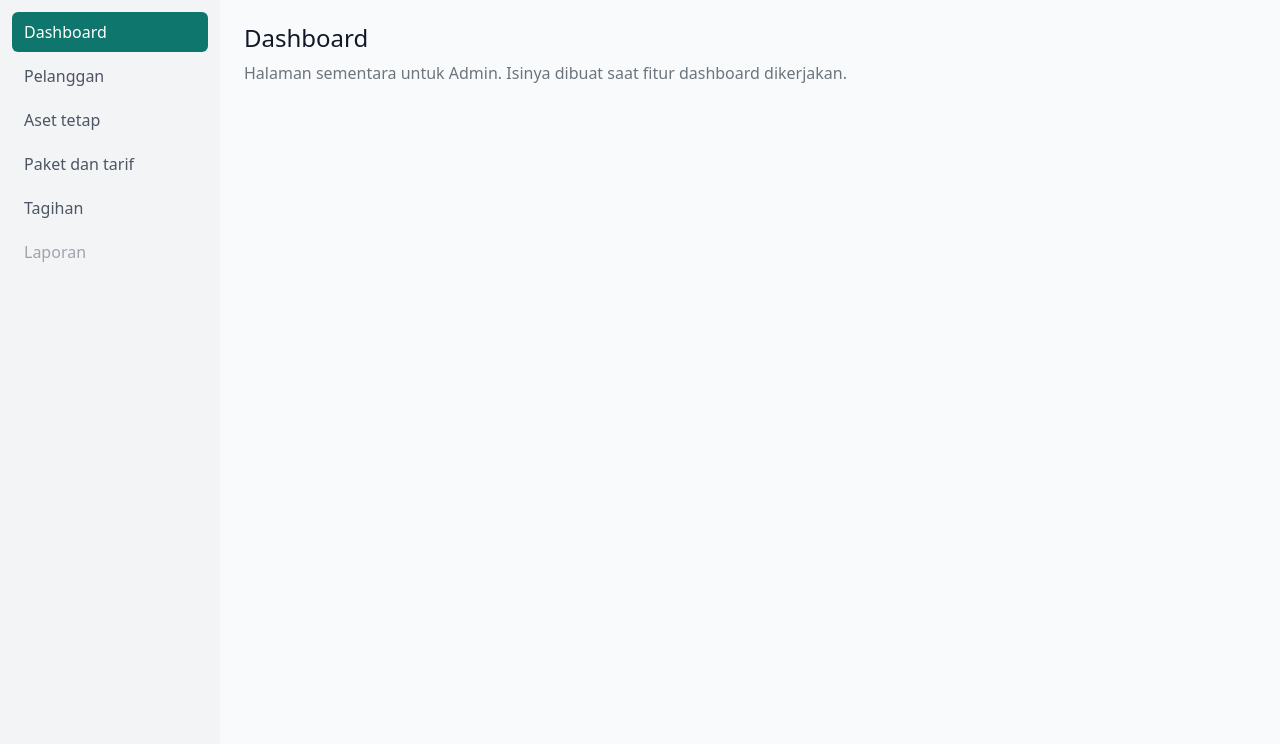
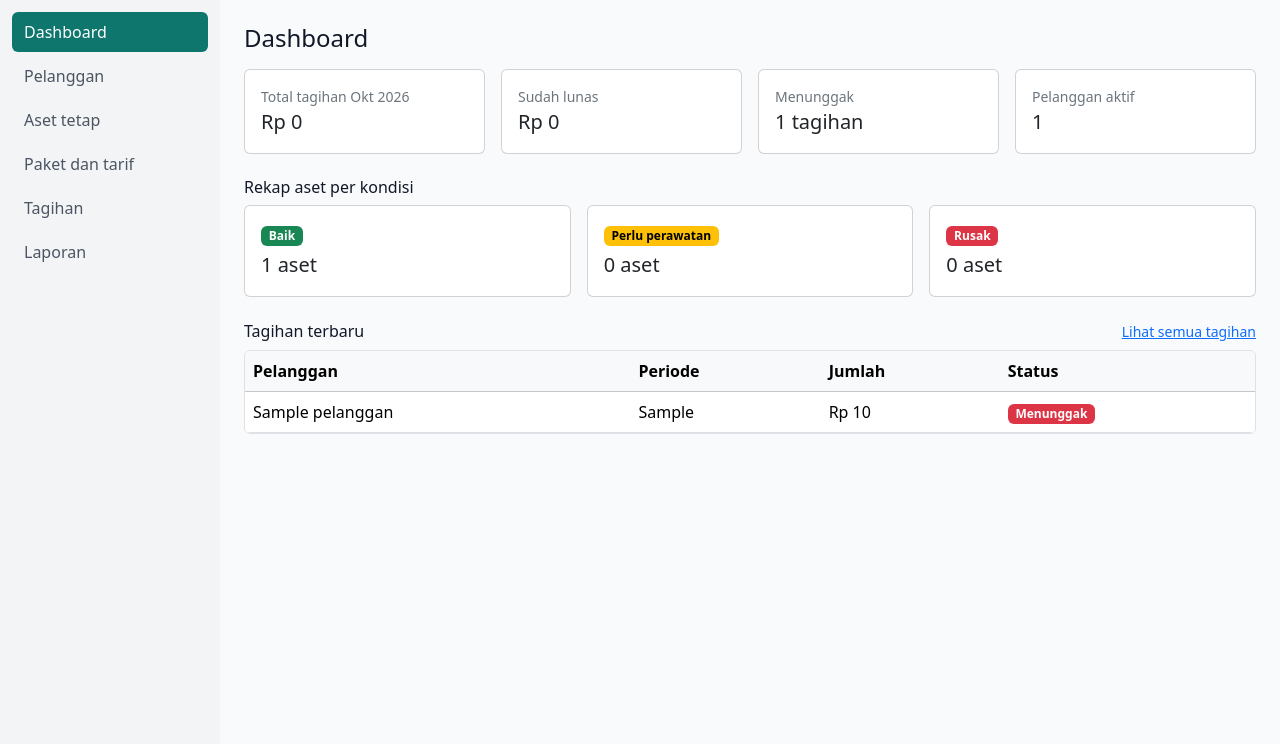
Before and after one commit to mfjrstwn/projek-tagihan-berkala-katering-asrama-sekolah-kantor-kelompok-4-impl, a Django app: page /dashboard/ in a window 1280 px wide. Shown: the part 56-800 px from the top of the page. Run offline with Django 5.2, Linux system fonts and the light colour scheme; a user stored in the database is signed in; tables that the repository leaves empty hold one stand-in row (values such as "Sample post").

Commit message:
laporan: dashboard, rekap aset, laporan; pelanggan: pencarian dan filter

```diff
--- a/akun/urls.py
+++ b/akun/urls.py
@@ -9,5 +9,4 @@ urlpatterns = [
     path("", views.beranda, name="beranda"),
     path("masuk/", views.MasukView.as_view(), name="masuk"),
     path("keluar/", auth_views.LogoutView.as_view(), name="keluar"),
-    path("dashboard/", views.DashboardSementara.as_view(), name="dashboard"),
 ]
--- a/akun/views.py
+++ b/akun/views.py
@@ -1,9 +1,7 @@
 from django.contrib.auth.decorators import login_required
 from django.contrib.auth.views import LoginView
 from django.shortcuts import redirect
-from django.views.generic import TemplateView
 
-from .akses import AdminRequiredMixin
 from .forms import FormMasuk
 
 
@@ -17,10 +15,5 @@ class MasukView(LoginView):
 def beranda(request):
     """Mengarahkan pengguna ke halaman awal sesuai perannya."""
     if request.user.adalah_admin():
-        return redirect("akun:dashboard")
+        return redirect("laporan:dashboard")
     return redirect("tagihan:saya")
-
-
-# Halaman sementara untuk Admin. Diganti saat fitur dashboard dikerjakan.
-class DashboardSementara(AdminRequiredMixin, TemplateView):
-    template_name = "halaman/dashboard_sementara.html"
--- a/config/settings.py
+++ b/config/settings.py
@@ -37,7 +37,7 @@ INSTALLED_APPS = [
     'django.contrib.sessions',
     'django.contrib.messages',
     'django.contrib.staticfiles',
-    "akun", "paket", "pelanggan", "aset", "tagihan",
+    'akun', 'paket', 'pelanggan', 'aset', 'tagihan','laporan',
 ]
 
 MIDDLEWARE = [
--- a/config/urls.py
+++ b/config/urls.py
@@ -8,4 +8,5 @@ urlpatterns = [
     path("", include("paket.urls")),
     path("", include("aset.urls")),
     path("", include("tagihan.urls")),
+    path("", include("laporan.urls")),
 ]
--- /dev/null
+++ b/laporan/apps.py
@@ -0,0 +1,6 @@
+from django.apps import AppConfig
+
+
+class LaporanConfig(AppConfig):
+    default_auto_field = "django.db.models.BigAutoField"
+    name = "laporan"
--- /dev/null
+++ b/laporan/urls.py
@@ -0,0 +1,10 @@
+from django.urls import path
+
+from . import views
+
+app_name = "laporan"
+
+urlpatterns = [
+    path("dashboard/", views.DashboardView.as_view(), name="dashboard"),
+    path("laporan/", views.LaporanView.as_view(), name="laporan"),
+]
--- /dev/null
+++ b/laporan/views.py
@@ -0,0 +1,111 @@
+from decimal import Decimal
+
+from django.db.models import Count, Q, Sum
+from django.views.generic import TemplateView
+
+from akun.akses import AdminRequiredMixin
+from aset.models import Aset
+from pelanggan.models import Pelanggan
+from tagihan import layanan
+from tagihan.models import Tagihan
+
+
+def _nol(nilai):
+    return nilai or Decimal("0")
+
+
+class DashboardView(AdminRequiredMixin, TemplateView):
+    """Ringkasan tagihan bulan ini, tunggakan, pelanggan aktif, dan rekap aset (FR-19, FR-20)."""
+
+    template_name = "laporan/dashboard.html"
+
+    def get_context_data(self, **kwargs):
+        ctx = super().get_context_data(**kwargs)
+        Tagihan.cek_tunggakan()  # agar jumlah tunggakan selalu terbaru
+        periode = layanan.periode_sekarang()
+        bulan_ini = Tagihan.objects.filter(periode=periode)
+        ctx.update(
+            periode=periode,
+            total_tagihan=_nol(bulan_ini.aggregate(t=Sum("jumlah"))["t"]),
+            total_lunas=_nol(
+                bulan_ini.filter(status=Tagihan.Status.LUNAS).aggregate(t=Sum("jumlah"))["t"]
+            ),
+            jumlah_menunggak=Tagihan.objects.filter(
+                status=Tagihan.Status.MENUNGGAK
+            ).count(),
+            pelanggan_aktif=Pelanggan.objects.filter(
+                status=Pelanggan.Status.AKTIF
+            ).count(),
+            rekap_aset=[
+                (nilai, Aset.objects.filter(kondisi=nilai).count())
+                for nilai, _ in Aset.Kondisi.choices
+            ],
+            tagihan_terbaru=Tagihan.objects.select_related(
+                "langganan__pelanggan"
+            ).order_by("-id")[:5],
+        )
+        return ctx
+
+
+class LaporanView(AdminRequiredMixin, TemplateView):
+    """Rekap tagihan per periode dan per segmen (FR-21)."""
+
+    template_name = "laporan/laporan.html"
+
+    def get_context_data(self, **kwargs):
+        ctx = super().get_context_data(**kwargs)
+        Tagihan.cek_tunggakan()
+
+        periode = self.request.GET.get("periode") or layanan.periode_sekarang()
+        try:
+            layanan.periksa_periode(periode)
+        except ValueError:
+            periode = layanan.periode_sekarang()
+        segmen = self.request.GET.get("segmen", "")
+        if segmen not in Pelanggan.Segmen.values:
+            segmen = ""
+
+        qs = Tagihan.objects.filter(periode=periode)
+        if segmen:
+            qs = qs.filter(langganan__pelanggan__segmen=segmen)
+        S = Tagihan.Status
+        data = (
+            qs.order_by()
+            .values("langganan__pelanggan__segmen")
+            .annotate(
+                n_tagihan=Count("id"),
+                nominal_total=Sum("jumlah"),
+                nominal_lunas=Sum("jumlah", filter=Q(status=S.LUNAS)),
+                nominal_belum=Sum("jumlah", filter=Q(status=S.BELUM)),
+                nominal_menunggak=Sum("jumlah", filter=Q(status=S.MENUNGGAK)),
+            )
+            .order_by("langganan__pelanggan__segmen")
+        )
+        baris = [
+            {
+                "segmen": d["langganan__pelanggan__segmen"],
+                "jumlah": d["n_tagihan"],
+                "total": _nol(d["nominal_total"]),
+                "lunas": _nol(d["nominal_lunas"]),
+                "belum": _nol(d["nominal_belum"]),
+                "menunggak": _nol(d["nominal_menunggak"]),
+            }
+            for d in data
+        ]
+        total = {
+            kunci: sum((b[kunci] for b in baris), 0 if kunci == "jumlah" else Decimal("0"))
+            for kunci in ("jumlah", "total", "lunas", "belum", "menunggak")
+        }
+        semua_periode = set(
+            Tagihan.objects.order_by().values_list("periode", flat=True).distinct()
+        )
+        semua_periode.add(layanan.periode_sekarang())
+        ctx.update(
+            baris=baris,
+            total=total,
+            periode=periode,
+            segmen_dipilih=segmen,
+            periode_pilihan=sorted(semua_periode, reverse=True),
+            segmen_pilihan=Pelanggan.Segmen.choices,
+        )
+        return ctx
--- a/templates/base.html
+++ b/templates/base.html
@@ -42,13 +42,13 @@
 <div class="d-flex">
   {% if user.is_authenticated and user.role == "Admin" %}
   <nav class="sidebar">
-    <a class="side-link {% if url_name == 'dashboard' %}aktif{% endif %}" href="{% url 'akun:dashboard' %}">Dashboard</a>
+    <a class="side-link {% if view_name == 'laporan:dashboard' %}aktif{% endif %}" href="{% url 'laporan:dashboard' %}">Dashboard</a>
     {# Ganti span di bawah menjadi <a> bila halamannya sudah dibuat #}
     <a class="side-link {% if request.resolver_match.app_name == 'pelanggan' %}aktif{% endif %}" href="{% url 'pelanggan:daftar' %}">Pelanggan</a>
     <a class="side-link {% if request.resolver_match.app_name == 'aset' %}aktif{% endif %}" href="{% url 'aset:daftar' %}">Aset tetap</a>
     <a class="side-link {% if request.resolver_match.app_name == 'paket' %}aktif{% endif %}" href="{% url 'paket:daftar' %}">Paket dan tarif</a>
     <a class="side-link {% if request.resolver_match.app_name == 'tagihan' %}aktif{% endif %}" href="{% url 'tagihan:daftar' %}">Tagihan</a>
-    <span class="side-link mati" title="Belum tersedia">Laporan</span>
+    <a class="side-link {% if view_name == 'laporan:laporan' %}aktif{% endif %}" href="{% url 'laporan:laporan' %}">Laporan</a>
   </nav>
   {% endif %}
 
--- a/templates/halaman/dashboard_sementara.html
+++ /dev/null
@@ -1,6 +0,0 @@
-{% extends "base.html" %}
-{% block judul %}Dashboard{% endblock %}
-{% block isi %}
-<h1 class="h4">Dashboard</h1>
-<p class="text-secondary">Halaman sementara untuk Admin. Isinya dibuat saat fitur dashboard dikerjakan.</p>
-{% endblock %}
--- /dev/null
+++ b/templates/laporan/dashboard.html
@@ -0,0 +1,68 @@
+{% extends "base.html" %}
+{% load format_tagihan %}
+{% block judul %}Dashboard{% endblock %}
+{% block isi %}
+<h1 class="h4 mb-3">Dashboard</h1>
+
+<div class="row g-3 mb-4">
+  <div class="col-md-3"><div class="card"><div class="card-body">
+    <div class="text-secondary small">Total tagihan {{ periode|label_periode }}</div>
+    <div class="fs-5">Rp {{ total_tagihan|floatformat:"0g" }}</div>
+  </div></div></div>
+  <div class="col-md-3"><div class="card"><div class="card-body">
+    <div class="text-secondary small">Sudah lunas</div>
+    <div class="fs-5">Rp {{ total_lunas|floatformat:"0g" }}</div>
+  </div></div></div>
+  <div class="col-md-3"><div class="card"><div class="card-body">
+    <div class="text-secondary small">Menunggak</div>
+    <div class="fs-5">{{ jumlah_menunggak }} tagihan</div>
+  </div></div></div>
+  <div class="col-md-3"><div class="card"><div class="card-body">
+    <div class="text-secondary small">Pelanggan aktif</div>
+    <div class="fs-5">{{ pelanggan_aktif }}</div>
+  </div></div></div>
+</div>
+
+<h2 class="h6">Rekap aset per kondisi</h2>
+<div class="row g-3 mb-4">
+  {% for kondisi, jumlah in rekap_aset %}
+  <div class="col-md-4"><div class="card"><div class="card-body">
+    {% if kondisi == "Baik" %}<span class="badge text-bg-success">{{ kondisi }}</span>
+    {% elif kondisi == "Rusak" %}<span class="badge text-bg-danger">{{ kondisi }}</span>
+    {% else %}<span class="badge text-bg-warning">{{ kondisi }}</span>{% endif %}
+    <div class="fs-5 mt-1">{{ jumlah }} aset</div>
+  </div></div></div>
+  {% endfor %}
+</div>
+
+<div class="d-flex justify-content-between align-items-center mb-2">
+  <h2 class="h6 m-0">Tagihan terbaru</h2>
+  <a href="{% url 'tagihan:daftar' %}" class="small">Lihat semua tagihan</a>
+</div>
+{% if tagihan_terbaru %}
+<div class="table-responsive bg-white border rounded">
+  <table class="table align-middle m-0">
+    <thead class="table-light"><tr><th>Pelanggan</th><th>Periode</th><th>Jumlah</th><th>Status</th></tr></thead>
+    <tbody>
+      {% for t in tagihan_terbaru %}
+      <tr>
+        <td>{{ t.langganan.pelanggan.nama }}</td>
+        <td>{{ t.periode|label_periode }}</td>
+        <td>Rp {{ t.jumlah|floatformat:"0g" }}</td>
+        <td>
+          {% if t.status == "Lunas" %}<span class="badge text-bg-success">Lunas</span>
+          {% elif t.status == "Menunggak" %}<span class="badge text-bg-danger">Menunggak</span>
+          {% else %}<span class="badge text-bg-warning">{{ t.status }}</span>{% endif %}
+        </td>
+      </tr>
+      {% endfor %}
+    </tbody>
+  </table>
+</div>
+{% else %}
+<div class="card text-center py-4"><div class="card-body">
+  <h2 class="h5">Belum ada tagihan</h2>
+  <p class="text-secondary m-0">Buat tagihan pertama dari menu Tagihan.</p>
+</div></div>
+{% endif %}
+{% endblock %}
```
Also changed, not shown: akun/tests.py (+6 -6 lines), laporan/tests.py (added, +144 -0 lines), pelanggan/test_pencarian.py (added, +78 -0 lines), pelanggan/views.py (+37 -1 lines), templates/laporan/laporan.html (added, +76 -0 lines), templates/pelanggan/daftar.html (+36 -2 lines), laporan/__init__.py (added).
